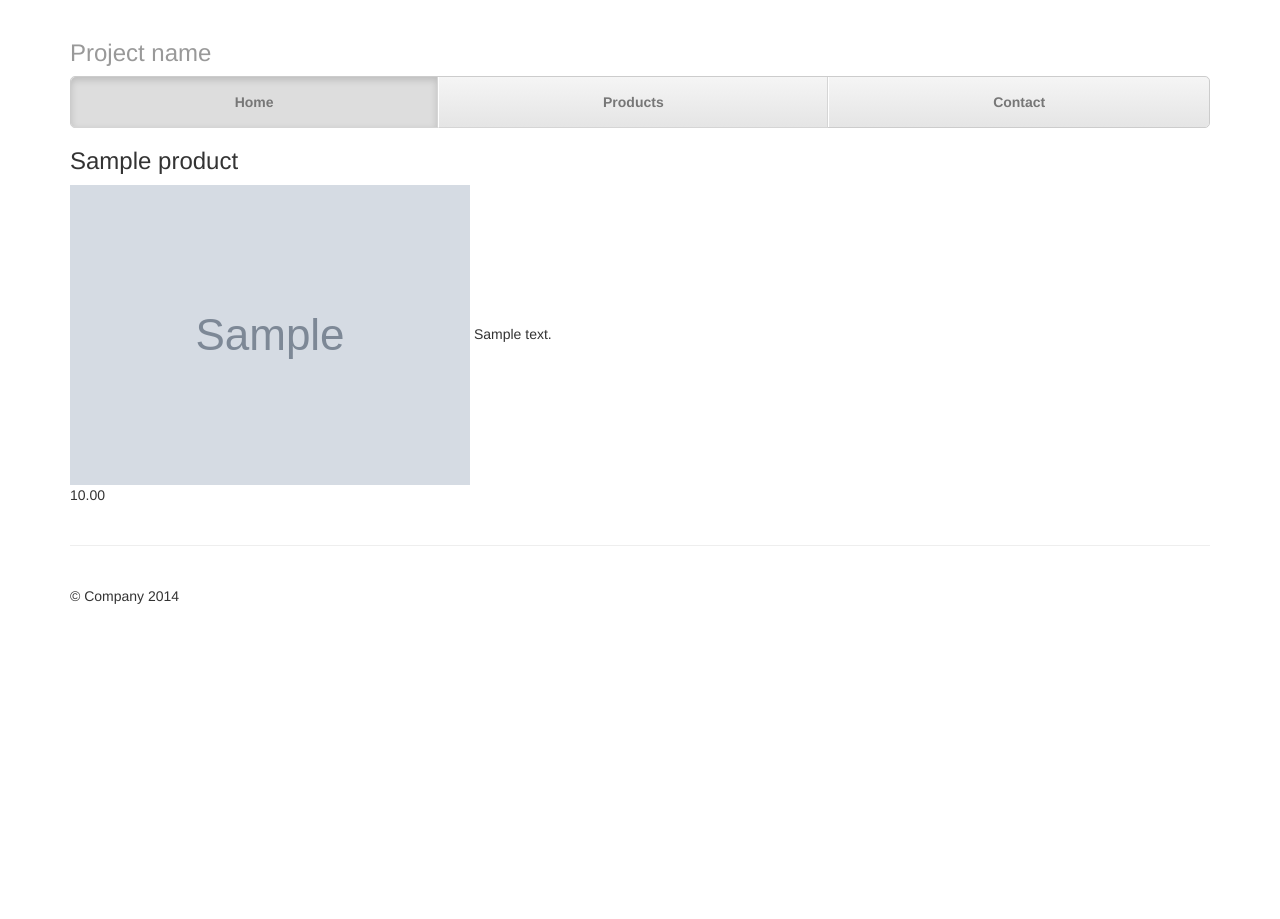
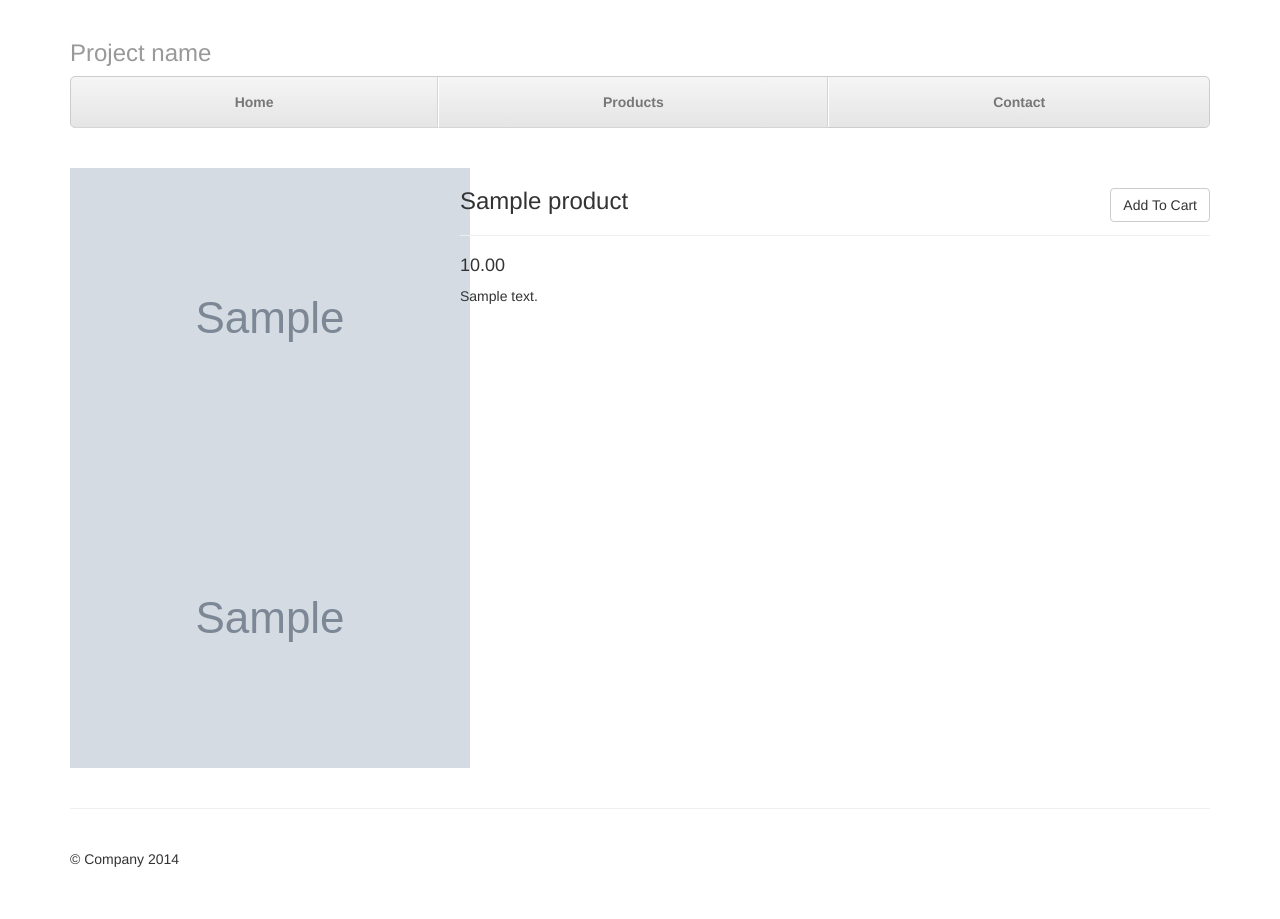
Before and after one commit to jjh5030/cfe-ecommerce, a Django app: template static/templates/products/single.html in a window 1280 px wide. Before the commit the page ends 604 px from the top, so only its background shows below. Run offline with Django 3.2, Linux system fonts and the light colour scheme; the template is opened without the code that fills it: values that come from a table or form of the project are taken from there, others are empty; tables that the repository leaves empty hold one stand-in row (values such as "Sample post"); grey boxes marked "Sample" are stand-in pictures; parts of the project's set-up code (start-up, migrations or seed data) failed here and were passed over; some libraries are stand-ins or nearby versions.

Commit message:
end lecture 65

```diff
--- a/static/templates/base.html
+++ b/static/templates/base.html
@@ -39,8 +39,10 @@
     {% block jumbotron %}
         {% endblock %}
 
-    {% block content %}
-        {% endblock %}
+     <div class="row">
+        {% block content %}
+            {% endblock %}
+     </div>
 
       <!-- Site footer -->
     {% include 'footer.html' %}
--- a/static/templates/navbar.html
+++ b/static/templates/navbar.html
@@ -1,5 +1,5 @@
         <ul class="nav nav-justified">
-          <li class="active"><a href="{% url "products" %}">Home</a></li>
+          <li><a href="{% url "products" %}">Home</a></li>
           <li><a href="{% url "products" %}">Products</a></li>
           <li><a href="{% url "contact_us" %}">Contact</a></li>
         </ul>
--- a/static/templates/products/single.html
+++ b/static/templates/products/single.html
@@ -1,21 +1,47 @@
 {%  extends 'base.html' %}
 
 {% block jumbotron %}
-
-
 
 {%  endblock %}
 
 {%  block content %}
 
-             <h3>{{ product }}</h3>
+    <br/><br/>
 
+    <div class="col-lg-4">
+
+        <div class="row">
+                {% for image in product.productimage_set.all %}
+                    {% if forloop.first %}
+                        <div class="col-lg-12">
+                            <img src="{{ MEDIA_URL }}{{ image }}" />
+                        </div>
+                    {% endif %}
+                {%  endfor %}
+        <hr/>
+         </div>
+
+        <div class="row">
             {% for image in product.productimage_set.all %}
-                <img src="{{ MEDIA_URL }}{{ image }}" />
-                {%  endfor %}
+                <div class="col-xs-4">
+                    <img src="{{ MEDIA_URL }}{{ image }}" />
+                </div>
+                {%  if forloop.counter|divisibleby:3 %}
+                    </div>
+                    <div class="row">
+                {% endif %}
+            {%  endfor %}
+        </div>
 
-            {{ product.description|truncatewords:10 }}<br/>
+    </div>
 
-            {{ product.price }}
+    <div class="col-lg-8">
+        <h3>{{ product }} <a href="3" class="btn btn-default pull-right">Add To Cart</a> </h3>
+        <hr/>
+        <h4>{{ product.price }}</h4>
+        <p>{{ product.description }}</p>
+    </div>
+
+    <hr/>
 
 {%  endblock %}
```
Also changed, not shown: static/templates/products/all.html (+6 -2 lines), static/media/product/images/10341596_673433936044949_245674713037805535_n_2.jpg (added), static/media/product/images/10341596_673433936044949_245674713037805535_n_3.jpg (added), static/media/product/images/10341596_673433936044949_245674713037805535_n_4.jpg (added).
